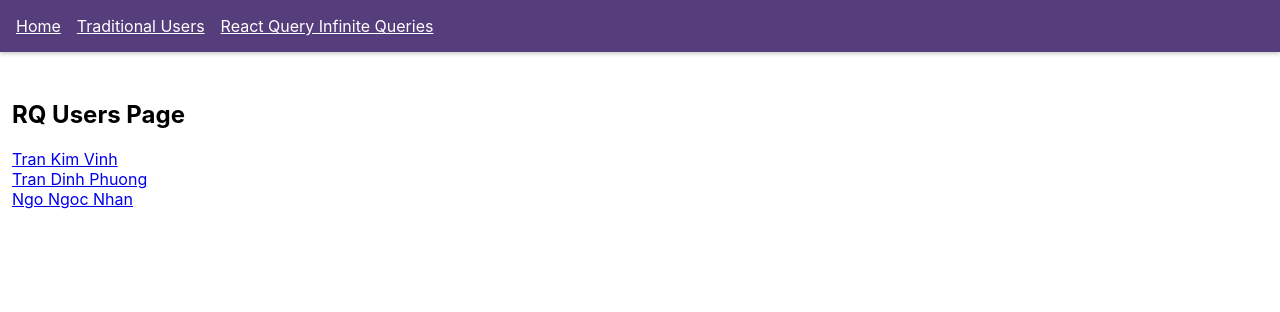
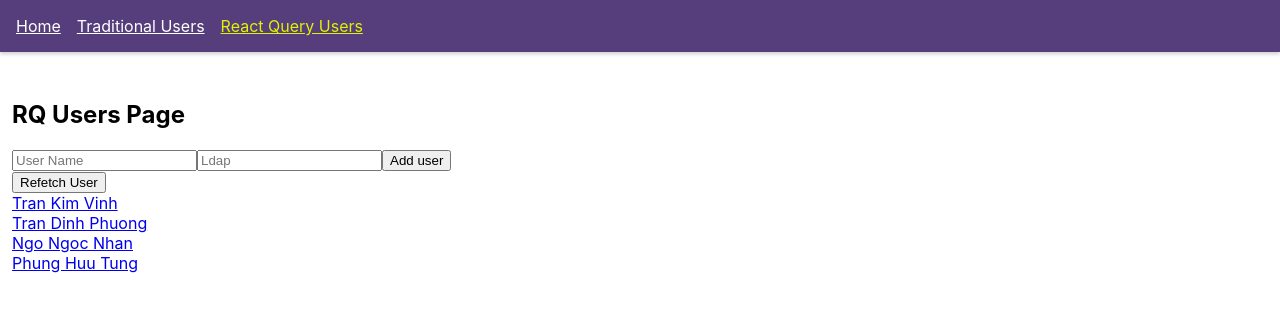
Before and after one commit to TungPH7/react-query-sharing, a React (Create React App) app: page /rq-users in a window 1280 px wide. Shown: the top 312 px of the page. Built offline with nearby package versions, Linux system fonts and the light colour scheme; data requests are answered from the project's data file.

Commit message:
18.	Mutations (add user)

```diff
--- a/db.json
+++ b/db.json
@@ -14,6 +14,11 @@
       "id": 3,
       "name": "Ngo Ngoc Nhan",
       "ldap": "nnnhan"
+    },
+    {
+      "name": "Phung Huu Tung",
+      "ldap": "phtung",
+      "id": 4
     }
   ],
   "friends": [
@@ -39,7 +44,11 @@
   "membersHobbies": [
     {
       "id": "phtung",
-      "hobbies": ["travel", "music", "game"]
+      "hobbies": [
+        "travel",
+        "music",
+        "game"
+      ]
     }
   ],
   "colors": [
--- a/src/App.js
+++ b/src/App.js
@@ -31,10 +31,10 @@ function App() {
             <li>
               <NavLink to="/users">Traditional Users</NavLink>
             </li>
-            {/* <li>
+            <li>
               <NavLink to="/rq-users">React Query Users</NavLink>
             </li>
-            <li>
+            {/* <li>
               <NavLink to="/rq-parallel">React Query Parallel</NavLink>
             </li>
             <li>
@@ -49,10 +49,10 @@ function App() {
             </li>
             <li>
               <NavLink to="/rq-paginated">React Query Paginated</NavLink>
-            </li> */}
+            </li>
             <li>
               <NavLink to="/rq-infinite">React Query Infinite Queries</NavLink>
-            </li>
+            </li> */}
           </ul>
         </nav>
         <div className="app">
--- a/src/components/RQUsers.js
+++ b/src/components/RQUsers.js
@@ -1,7 +1,11 @@
+import { useState } from "react";
 import { Link } from "react-router-dom";
-import { useUsersData } from "../hooks/useUsersData";
+import { useUsersData, useAddUserData } from "../hooks/useUsersData";
 
 function RQUsers() {
+  const [name, setName] = useState("");
+  const [ldap, setLdap] = useState("");
+
   const onSuccess = (data) => {
     console.log("Do somthing after data fetching");
   };
@@ -10,10 +14,13 @@ function RQUsers() {
     console.log("Do somthing after encountering error");
   };
 
-  const { data, isLoading, isError, error, isFetching } = useUsersData(
+  const { data, isLoading, isError, error, isFetching, refetch } = useUsersData(
     onSuccess,
     onError
   );
+
+  const {mutate: addHero} = useAddUserData()
+
   console.log({
     isLoading,
     isFetching,
@@ -27,15 +34,34 @@ function RQUsers() {
     return <h2>{error.message}</h2>;
   }
 
+  const handleAddUser = () => {
+    const hero = {name, ldap}
+    addHero(hero)
+  }
+
   return (
     <>
       <h2>RQ Users Page</h2>
+      <div>
+        <input
+          value={name}
+          onChange={(e) => setName(e.target.value)}
+          placeholder="User Name"
+        />
+        <input
+          value={ldap}
+          onChange={(e) => setLdap(e.target.value)}
+          placeholder="Ldap"
+        />
+        <button type="button" onClick={handleAddUser}>Add user</button>
+      </div>
+      <button type="button" onClick={refetch}>Refetch User</button>
       {data?.data.map((user) => {
-        return <div key={user.id}>
-          <Link to={`/rq-users/${user.id}`}>
-          {user.name}
-          </Link>
-        </div>;
+        return (
+          <div key={user.id}>
+            <Link to={`/rq-users/${user.id}`}>{user.name}</Link>
+          </div>
+        );
       })}
       {/* {data.map((userName) => {
         return <div key={userName}>{userName}</div>;
--- a/src/hooks/useUsersData.js
+++ b/src/hooks/useUsersData.js
@@ -1,9 +1,13 @@
 import axios from "axios";
-import { useQuery } from "@tanstack/react-query";
+import { useQuery, useMutation } from "@tanstack/react-query";
 
 const fetchUsers = () => {
   return axios.get("http://localhost:4000/users");
 };
+
+const addUserData = (hero) => {
+  return axios.post("http://localhost:4000/users", hero)
+}
 
 export const useUsersData = (onSuccess, onError) => {
   return useQuery({
@@ -17,3 +21,7 @@ export const useUsersData = (onSuccess, onError) => {
     // },
   });
 };
+
+export const useAddUserData = () =>{
+  return useMutation(addUserData)
+}
```
